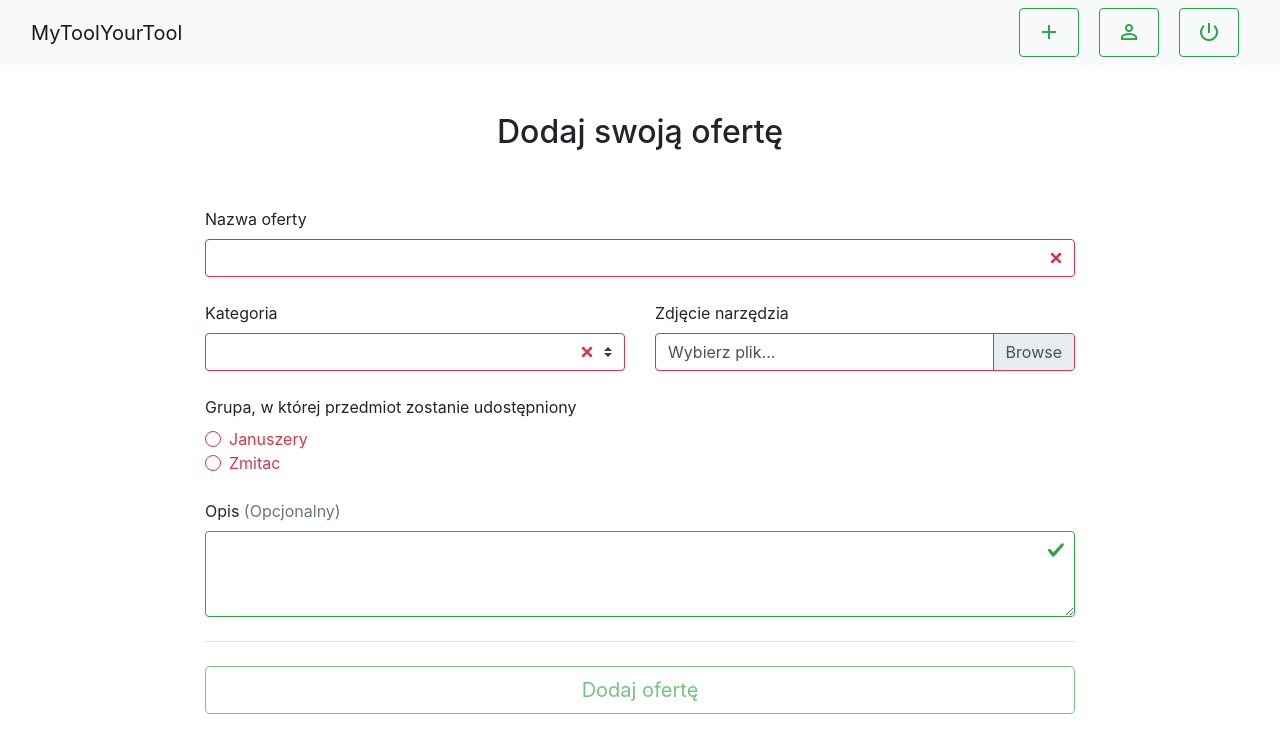
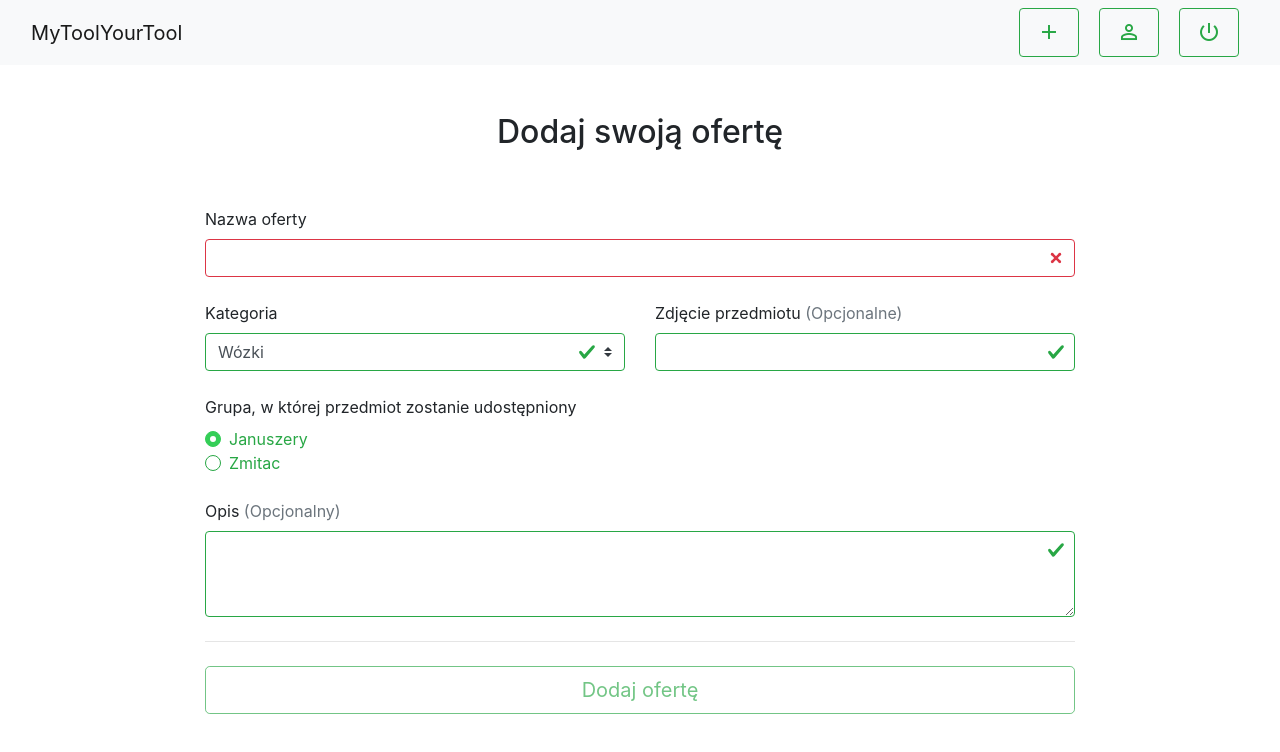
Before and after one commit to MAq2402/MyToolsYourTools, an Angular app in the folder MyToolsYourToolsClient/: page /offer-creator in a window 1280 px wide. Shown: the top 752 px of the page. Built offline with nearby package versions, Linux system fonts and the light colour scheme.

Commit message:
Offer-creator works

```diff
--- a/MyToolsYourToolsClient/src/app/models/offer.ts
+++ b/MyToolsYourToolsClient/src/app/models/offer.ts
@@ -10,10 +10,11 @@ export class Offer {
   groupId: number;
   ownerId: number;
 
-  constructor(name, category, description, groupId) {
+  constructor(name, category, description, imageSrc, groupId) {
     this.name = name;
     this.description = description;
     this.category = category;
     this.groupId = groupId;
+    this.imgSrc = imageSrc;
   }
 }
--- a/MyToolsYourToolsClient/src/app/offer-creator/offer-creator.component.html
+++ b/MyToolsYourToolsClient/src/app/offer-creator/offer-creator.component.html
@@ -22,12 +22,9 @@
           </div>
 
         <div class="col-md-6 mb-4">
-          <label>Zdjęcie narzędzia</label>
-          <div class="custom-file">
-              <input type="file" class="custom-file-input" id="validatedCustomFile" required >
-              <label class="custom-file-label" for="validatedCustomFile">Wybierz plik...</label>
-            </div>
-            </div>
+            <label>Zdjęcie przedmiotu <span class="text-muted">(Opcjonalne)</span></label>
+            <input type="text" class="form-control" placeholder="" value="" [formControl]="imageSrc">
+          </div>
         </div>
 
         <div class="row">
@@ -46,7 +43,7 @@
         </div>
 
         <hr class="mb-4">
-        <button class="btn btn-outline-success btn-lg btn-block my-button" [routerLink]="['']" [disabled]="!canClickButton()" type="submit">Dodaj ofertę</button>
+        <button class="btn btn-outline-success btn-lg btn-block my-button" [disabled]="!canClickButton()" type="submit">Dodaj ofertę</button>
       </form>
     </div>
   </div>
--- a/MyToolsYourToolsClient/src/app/offer-creator/offer-creator.component.ts
+++ b/MyToolsYourToolsClient/src/app/offer-creator/offer-creator.component.ts
@@ -14,14 +14,16 @@ import { Offer } from '../models/Offer';
 export class OfferCreatorComponent implements OnInit {
 name = new FormControl('');
 description = new FormControl('');
-category: Category;
+imageSrc = new FormControl('');
+category: Category = Category.carriages;
+groups: Group[];
 group: Group;
-groups: Group[];
 
   constructor(private groupService: GroupService, private offerService: OfferService) { }
 
   ngOnInit() {
     this.groupService.getGroups().subscribe(o => this.groups = o);
+    this.group = this.groups[0];
   }
 
   categoryToString() {
@@ -41,6 +43,9 @@ groups: Group[];
   }
 
   addOffer() {
-    this.offerService.addOffer(new Offer(this.name.value, this.category, this.description.value, this.group.id));
+    this.offerService.addOffer(new Offer(this.name.value, this.category, this.description.value, this.imageSrc.value, this.group.id));
+    this.name.reset();
+    this.description.reset();
+    this.imageSrc.reset();
   }
 }
--- a/MyToolsYourToolsClient/src/app/services/offer.service.ts
+++ b/MyToolsYourToolsClient/src/app/services/offer.service.ts
@@ -34,7 +34,9 @@ export class OfferService {
 
   addOffer(offer: Offer) {
     offer.id = 4;
-    offer.imgSrc = 'https://cdn2.iconfinder.com/data/icons/ballicons-2-free/100/wrench-512.png';
+    if (offer.imgSrc === '') {
+      offer.imgSrc = 'https://cdn2.iconfinder.com/data/icons/ballicons-2-free/100/wrench-512.png';
+    }
     offer.ownerId = 2;
     offer.status = OfferStatus.active;
     this.offers.push(offer);
```
